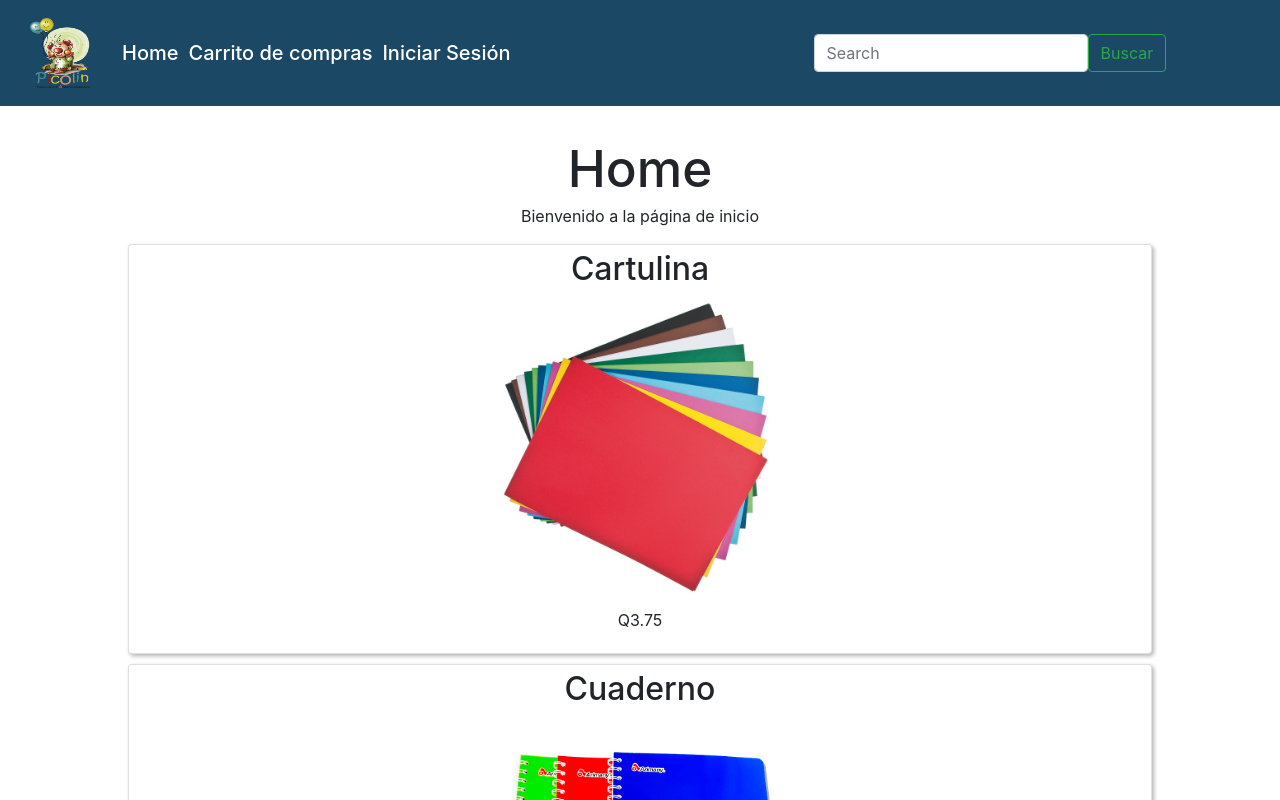
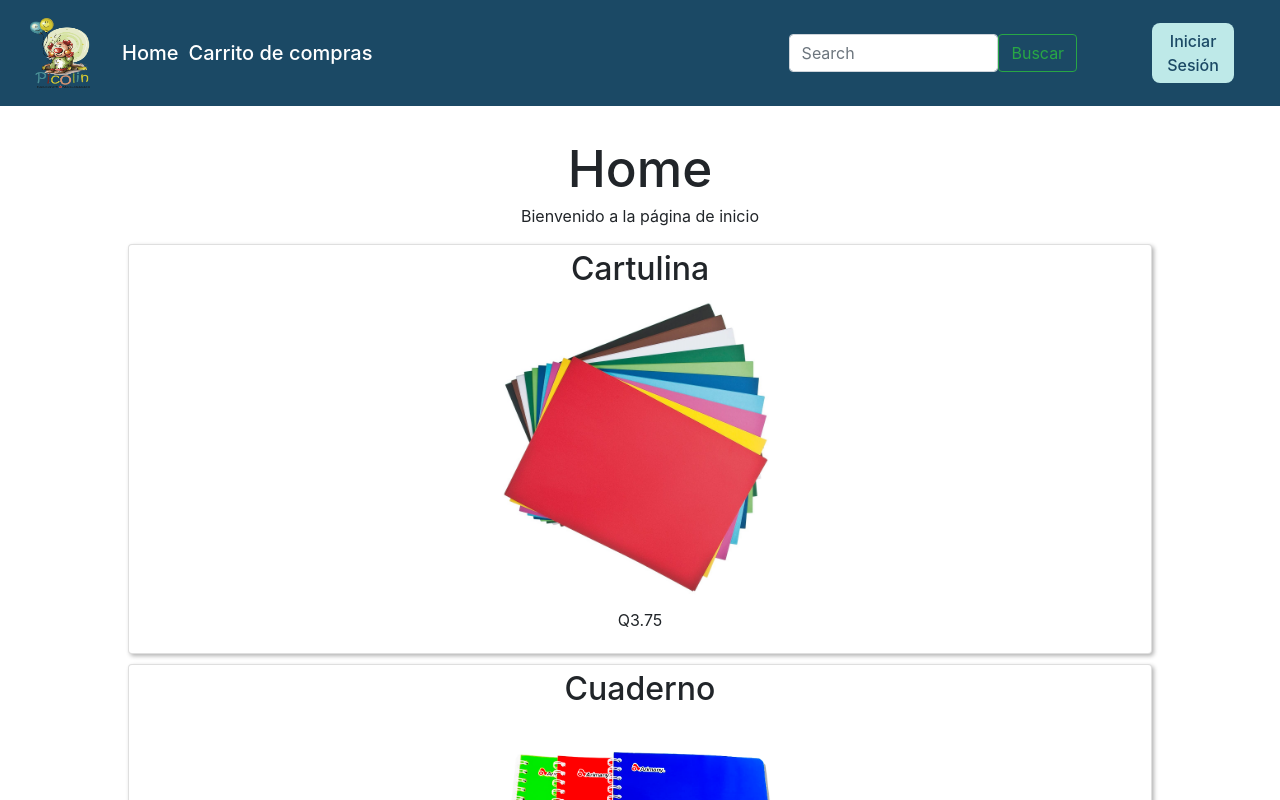
Before and after one commit to angelargd8/Proyecto-software, a React (Vite) app in the folder Proyecto/vite-project/: page / in a window 1280 px wide. Shown: the top 800 px of the page. Built offline with nearby package versions, Linux system fonts and the light colour scheme.

Commit message:
cambios en el navbar

```diff
--- a/Proyecto/vite-project/src/componentes/navbar.css
+++ b/Proyecto/vite-project/src/componentes/navbar.css
@@ -26,7 +26,7 @@
 }
 
 .buscar{
-    margin-left: 25%;
+    margin-left: 35%;
 }
 
 .logotipo{
@@ -44,8 +44,11 @@
     margin-right: 10px;
 }
 
-.boton{
-    color: #BEE9E8;
+.boton-admin{
+    color: #1B4965;
     padding: 0px;
-    background-color: #1B4965;
+    background-color: #BEE9E8;
+    margin-left: 65px;
+    padding: 5px;
+    font-size: medium;
 }
--- a/Proyecto/vite-project/src/componentes/navbar.jsx
+++ b/Proyecto/vite-project/src/componentes/navbar.jsx
@@ -72,23 +72,26 @@ function Nabvar(){
                     <li className="nav-item">
                     <a className="nav-text" href="/carrito"  onClick={handleCarrito}>Carrito de compras</a>
                     </li>
-                    {userRol === 'admin' && (
+                </ul>
+                <form className="d-flex buscar" role="search">
+                    <input className="form-control me-2" type="search" placeholder="Search" aria-label="Search"/>
+                    <button className="btn btn-outline-success" type="submit">Buscar</button>
+                </form>
+                <ul className="navbar-nav me-auto mb-2 mb-lg-0 textos">
+                {userRol === 'admin' && (
                         <li className="nav-item">
-                            <button type="button" className="boton"  onClick={handleLogOut}>cerrar sesión</button>
+                            <button type="button" className="boton-admin"  onClick={handleLogOut}>cerrar sesión</button>
                         </li>
                     )
                     }
                     {userRol === null && (
                         <li className="nav-item">
-                            <a className="nav-text" href="/login" onClick={handleLogin}>Iniciar Sesión</a>
+                            <button type="button" className="boton-admin" onClick={handleLogin}>Iniciar Sesión</button>
                         </li>
                         )
                     }
+
                 </ul>
-                <form className="d-flex buscar" role="search">
-                    <input className="form-control me-2" type="search" placeholder="Search" aria-label="Search"/>
-                    <button className="btn btn-outline-success" type="submit">Buscar</button>
-                </form>
                 </div>
             </div>
             </nav>
```
